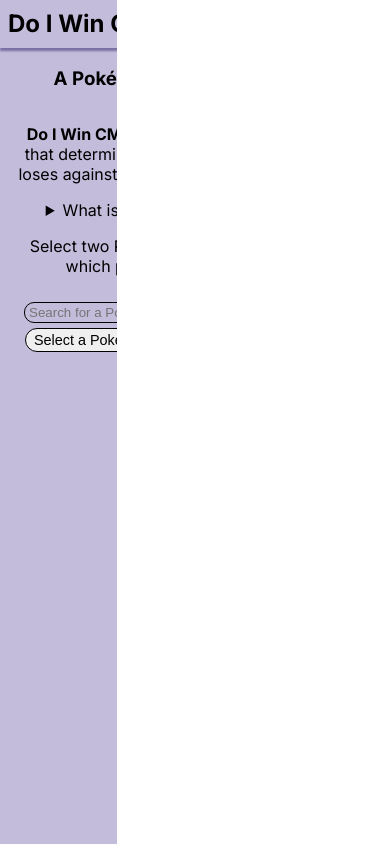
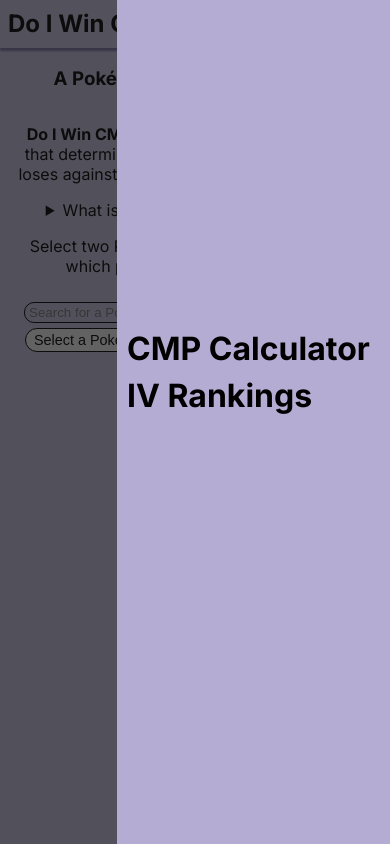
Before and after one commit to ddavidd-2/do-i-win-cmp, a Next.js app: page / in a window 390 px wide. Both pictures are taken after a click on the link 364 px from the left and 24 px from the top of the page. Built offline with nearby package versions, Linux system fonts and the light colour scheme.

Commit message:
no turso

```diff
--- /dev/null
+++ b/src/app/ranking/[pokemon]/[form]/loading.js
@@ -0,0 +1,5 @@
+export default function Loading() {
+  return (
+    <div>Loading...</div>
+  )
+}
--- a/src/components/GlobalStyles/GlobalStyles.js
+++ b/src/components/GlobalStyles/GlobalStyles.js
@@ -26,9 +26,11 @@ const GlobalStyle = createGlobalStyle`
     --color-purple-light: hsl(252deg, 30%, 75%);
     --color-purple-faded: hsl(252deg, 30%, 75%, 0.55);
     --color-header-shadow: hsl(252deg, 30%, 40%, 0.65);
+    --color-white-faded: hsl(0deg, 0%, 95%, 0.9);
+
     --color-header: var(--color-purple-faded);
+    --backdrop: hsl(0deg, 0%, 8%, 0.64);
 
-    --color-white-faded: hsl(0deg, 0%, 95%, 0.9);
 
     /* cmp result colors */
     --color-win: hsl(115deg, 100%, 42%);
--- a/src/components/MobileMenu/MobileMenu.js
+++ b/src/components/MobileMenu/MobileMenu.js
@@ -3,6 +3,7 @@ import React from 'react';
 import { styled, keyframes } from 'styled-components';
 import { Menu } from 'react-feather';
 import { QUERIES } from '@/constants';
+import Link from 'next/link';
 
 function MobileMenu() {
 
@@ -24,15 +25,28 @@ function MobileMenu() {
         <Menu size={36} />
       </IconWrapper>
       {isMenuOpen &&
-        <>
+        <Backdrop>
           <MenuClose
             onClick={dismissMenu}
           >
           </MenuClose>
           <MenuContent>
-
+            <Links>
+              <PageLink
+                href="/"
+                onClick={dismissMenu}
+              >
+                CMP Calculator
+              </PageLink>
+              <PageLink
+                href="/ranking"
+                onClick={dismissMenu}
+              >
+                IV Rankings
+              </PageLink>
+            </Links>
           </MenuContent>
-        </>
+        </Backdrop>
       }
     </Wrapper>
   )
@@ -47,12 +61,30 @@ const slideIn = keyframes`
   }
 `
 
+const fadeIn = keyframes`
+  from {
+    background-color: transparent;
+  }
+  to {
+    background-color: var(--backdrop);
+  }
+`
+
 const Wrapper = styled.div`
   display: none;
 
   @media ${QUERIES.phoneAndSmaller} {
     display: revert;
   }
+`
+const Backdrop = styled.div`
+  position: fixed;
+  top: 0;
+  left: 0;
+  right: 0;
+  bottom: 0;
+  animation: ${fadeIn} 200ms;
+  animation-fill-mode: forwards;
 `
 
 const MenuClose = styled.div`
@@ -69,8 +101,11 @@ const MenuContent = styled.div`
   top: 0;
   bottom: 0;
   width: 70%;
-  background-color: white;
+  background-color: var(--color-primary);
   animation: ${slideIn} 250ms ease;
+  display: flex;
+  flex-direction: column;
+  justify-content: center;
 `;
 
 const IconWrapper = styled.a`
@@ -83,4 +118,23 @@ const IconWrapper = styled.a`
   margin: auto;
 `
 
+const Links = styled.div`
+  display: flex;
+  flex-direction: column;
+  gap: 8px;
+  margin-left: 10px;
+  padding-bottom: 100px;
+`
+
+const PageLink = styled(Link)`
+  text-decoration: none;
+  color: inherit;
+  font-size: 2rem;
+  font-weight: bold;
+
+  &:hover {
+    color: white;
+  }
+`
+
 export default MobileMenu;
--- a/src/utils/pokeMath.js
+++ b/src/utils/pokeMath.js
@@ -79,3 +79,11 @@ function calcCP(level, atkBase, atkIV, defBase, defIV, staBase, staIV, cpMultipl
   const mult = cpMultipliers[level];
   return Math.floor(atk * Math.pow(def, 0.5) * Math.pow(sta, 0.5) * Math.pow(mult, 2) / 10);
 }
+
+export function getIVs(name, form) {
+  const list40 = getPokemonIVs(name, form, 40);
+  const list41 = getPokemonIVs(name, form, 41);
+  const list50 = getPokemonIVs(name, form, 50);
+  const list51 = getPokemonIVs(name, form, 51);
+  return [list40, list41, list50, list51];
+}
```
Also changed, not shown: src/app/ranking/[pokemon]/[form]/page.js (+5 -23 lines), src/components/IVTable/IVTable.js (+8 -7 lines), src/app/api/rankings/route.js (deleted).
